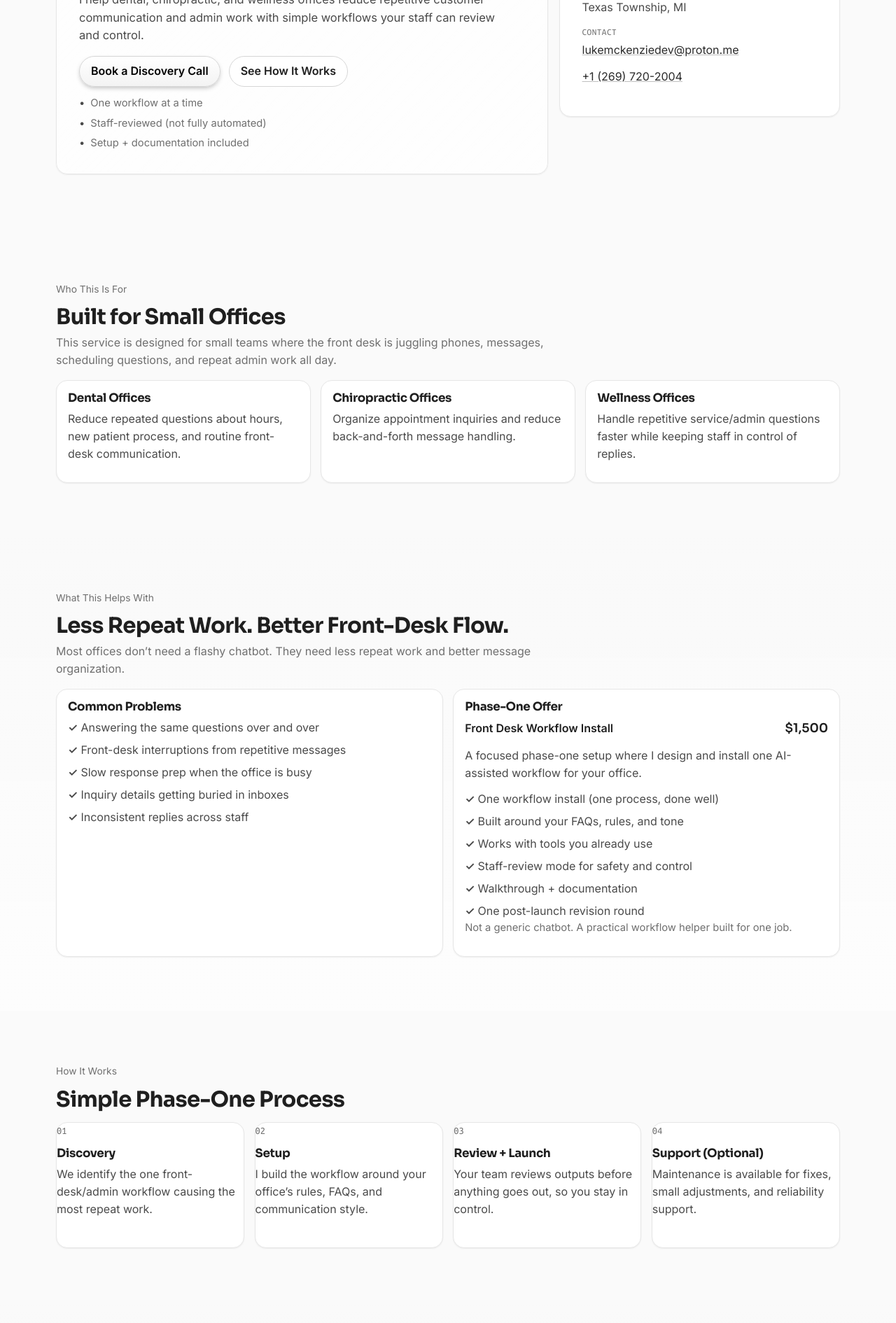
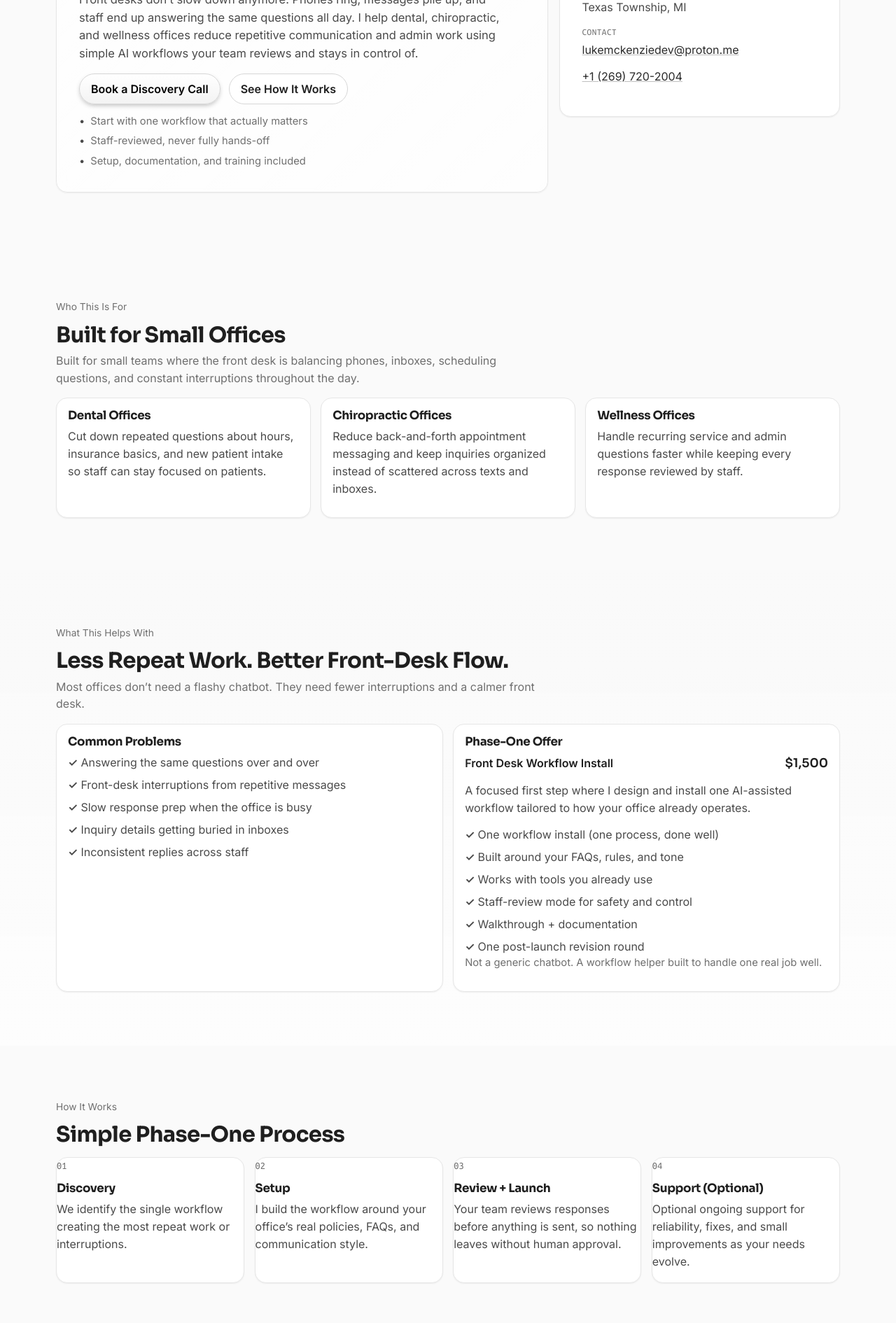
Before and after one commit to lukemckenzie/lukemckenzie.github.io, a plain HTML site: page index.html in a window 1280 px wide. Shown: the part 395-2285 px from the top of the page at 70% size. Drawn offline with Linux system fonts and the light colour scheme.

Commit message:
Humanize landing page copy

```diff
--- a/index.html
+++ b/index.html
@@ -31,25 +31,25 @@
       <div class="wrap hero-grid">
         <div class="glass card">
           <p class="eyebrow">For small offices in Southwest Michigan</p>
-          <h1>Reduce Front-Desk Overload With Practical AI Workflows</h1>
+          <h1>Take Pressure Off Your Front Desk With Practical AI Workflows</h1>
           <p class="lede">
-            I help dental, chiropractic, and wellness offices reduce repetitive customer communication and admin work with simple workflows your staff can review and control.
+            Front desks don’t slow down anymore. Phones ring, messages pile up, and staff end up answering the same questions all day. I help dental, chiropractic, and wellness offices reduce repetitive communication and admin work using simple AI workflows your team reviews and stays in control of.
           </p>
           <div class="hero-cta">
             <a class="btn btn-primary" href="#contact">Book a Discovery Call</a>
             <a class="btn btn-secondary" href="#how">See How It Works</a>
           </div>
           <ul class="mini-list">
-            <li>One workflow at a time</li>
-            <li>Staff-reviewed (not fully automated)</li>
-            <li>Setup + documentation included</li>
+            <li>Start with one workflow that actually matters</li>
+            <li>Staff-reviewed, never fully hands-off</li>
+            <li>Setup, documentation, and training included</li>
           </ul>
         </div>
 
         <aside class="card side-panel">
           <p class="mono label">CURRENT FOCUS</p>
           <h2>Small Office Edition</h2>
-          <p>Built for front-desk-heavy teams that need less repeat work and better message organization.</p>
+          <p>Designed for busy front desks that need fewer repeat conversations and clearer message flow.</p>
           <div class="pill-list">
             <span>Dental</span>
             <span>Chiro</span>
@@ -70,20 +70,20 @@
         <div class="section-head">
           <p class="eyebrow">Who This Is For</p>
           <h2>Built for Small Offices</h2>
-          <p>This service is designed for small teams where the front desk is juggling phones, messages, scheduling questions, and repeat admin work all day.</p>
+          <p>Built for small teams where the front desk is balancing phones, inboxes, scheduling questions, and constant interruptions throughout the day.</p>
         </div>
         <div class="grid-3">
           <article class="card tile">
             <h3>Dental Offices</h3>
-            <p>Reduce repeated questions about hours, new patient process, and routine front-desk communication.</p>
+            <p>Cut down repeated questions about hours, insurance basics, and new patient intake so staff can stay focused on patients.</p>
           </article>
           <article class="card tile">
             <h3>Chiropractic Offices</h3>
-            <p>Organize appointment inquiries and reduce back-and-forth message handling.</p>
+            <p>Reduce back-and-forth appointment messaging and keep inquiries organized instead of scattered across texts and inboxes.</p>
           </article>
           <article class="card tile">
             <h3>Wellness Offices</h3>
-            <p>Handle repetitive service/admin questions faster while keeping staff in control of replies.</p>
+            <p>Handle recurring service and admin questions faster while keeping every response reviewed by staff.</p>
           </article>
         </div>
       </div>
@@ -94,7 +94,7 @@
         <div class="section-head">
           <p class="eyebrow">What This Helps With</p>
           <h2>Less Repeat Work. Better Front-Desk Flow.</h2>
-          <p>Most offices don’t need a flashy chatbot. They need less repeat work and better message organization.</p>
+          <p>Most offices don’t need a flashy chatbot. They need fewer interruptions and a calmer front desk.</p>
         </div>
         <div class="two-col">
           <div class="card tile">
@@ -110,7 +110,7 @@
           <div class="card tile">
             <h3>Phase-One Offer</h3>
             <p class="price-line">Front Desk Workflow Install <span>$1,500</span></p>
-            <p>A focused phase-one setup where I design and install one AI-assisted workflow for your office.</p>
+            <p>A focused first step where I design and install one AI-assisted workflow tailored to how your office already operates.</p>
             <ul class="check-list">
               <li>One workflow install (one process, done well)</li>
               <li>Built around your FAQs, rules, and tone</li>
@@ -119,7 +119,7 @@
               <li>Walkthrough + documentation</li>
               <li>One post-launch revision round</li>
             </ul>
-            <p class="note">Not a generic chatbot. A practical workflow helper built for one job.</p>
+            <p class="note">Not a generic chatbot. A workflow helper built to handle one real job well.</p>
           </div>
         </div>
       </div>
@@ -135,22 +135,22 @@
           <article class="card step">
             <p class="mono step-num">01</p>
             <h3>Discovery</h3>
-            <p>We identify the one front-desk/admin workflow causing the most repeat work.</p>
+            <p>We identify the single workflow creating the most repeat work or interruptions.</p>
           </article>
           <article class="card step">
             <p class="mono step-num">02</p>
             <h3>Setup</h3>
-            <p>I build the workflow around your office’s rules, FAQs, and communication style.</p>
+            <p>I build the workflow around your office’s real policies, FAQs, and communication style.</p>
           </article>
           <article class="card step">
             <p class="mono step-num">03</p>
             <h3>Review + Launch</h3>
-            <p>Your team reviews outputs before anything goes out, so you stay in control.</p>
+            <p>Your team reviews responses before anything is sent, so nothing leaves without human approval.</p>
           </article>
           <article class="card step">
             <p class="mono step-num">04</p>
             <h3>Support (Optional)</h3>
-            <p>Maintenance is available for fixes, small adjustments, and reliability support.</p>
+            <p>Optional ongoing support for reliability, fixes, and small improvements as your needs evolve.</p>
           </article>
         </div>
       </div>
@@ -161,7 +161,7 @@
         <div class="section-head">
           <p class="eyebrow">Pricing</p>
           <h2>Clear, Simple Pricing</h2>
-          <p>Most offices start with one workflow and a split payment so they can get moving without a large upfront expense.</p>
+          <p>Most offices begin with one workflow and a split payment, making it easy to start without committing to a large upfront investment.</p>
         </div>
         <div class="grid-3 pricing-grid">
           <article class="card price-card featured">
@@ -205,7 +205,7 @@
             <p class="eyebrow">Designed for Real Offices</p>
             <h2>Front-Desk/Admin Workflow Support — Not Clinical Advice</h2>
             <p>
-              This is a front-desk/admin workflow service. It is not a medical chatbot and it does not replace staff judgment. Phase one is designed to reduce repetitive administrative communication while keeping your team in control through staff-reviewed responses.
+              This service supports front-desk and administrative workflows only. It is not a medical chatbot and never replaces staff judgment. The goal of phase one is simple: reduce repetitive communication while keeping your team fully in control through staff-reviewed responses.
             </p>
           </div>
           <ul class="check-list">
@@ -222,8 +222,8 @@
         <div class="glass card contact-card">
           <div>
             <p class="eyebrow">Let’s Find a Simple Starting Point</p>
-            <h2>Tell Me What’s Repetitive</h2>
-            <p>If your office is dealing with repetitive front-desk messages, appointment inquiries, or admin bottlenecks, I can help identify one practical workflow to improve first.</p>
+            <h2>Tell Me What’s Slowing Your Front Desk Down</h2>
+            <p>If your team keeps answering the same messages, juggling appointment questions, or feeling buried in admin work, we’ll start by identifying one workflow that can make an immediate difference.</p>
           </div>
           <div class="contact-actions">
             <a class="btn btn-primary" href="mailto:lukemckenziedev@proton.me?subject=Workflow%20Install%20Inquiry">Email Luke</a>
@@ -242,7 +242,7 @@
   <footer class="site-footer">
     <div class="wrap footer-inner">
       <p><strong>Luke McKenzie</strong> — AI Workflow Design & Installation</p>
-      <p>Helping small offices reduce repetitive front-desk communication and admin work.</p>
+      <p>Helping small offices spend less time on repeat communication and more time on actual patient care.</p>
     </div>
   </footer>
 </body>
```
